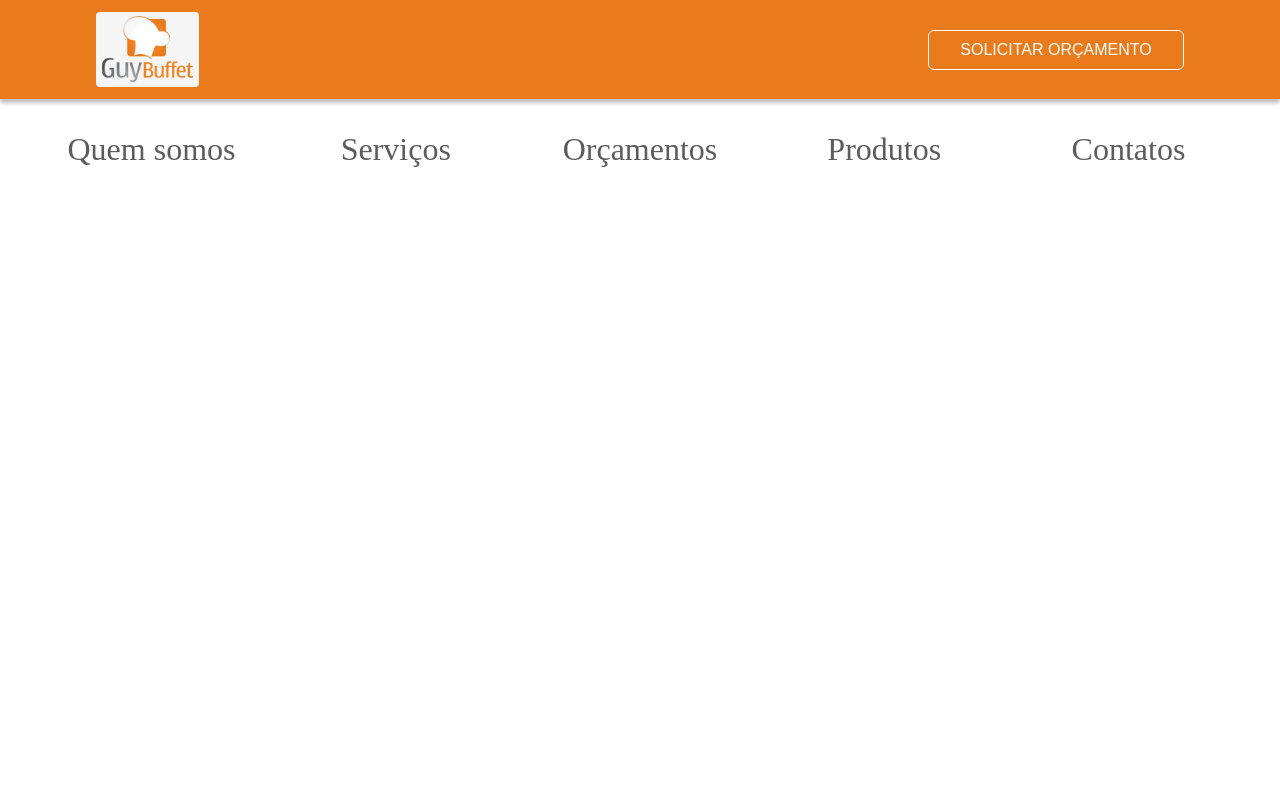
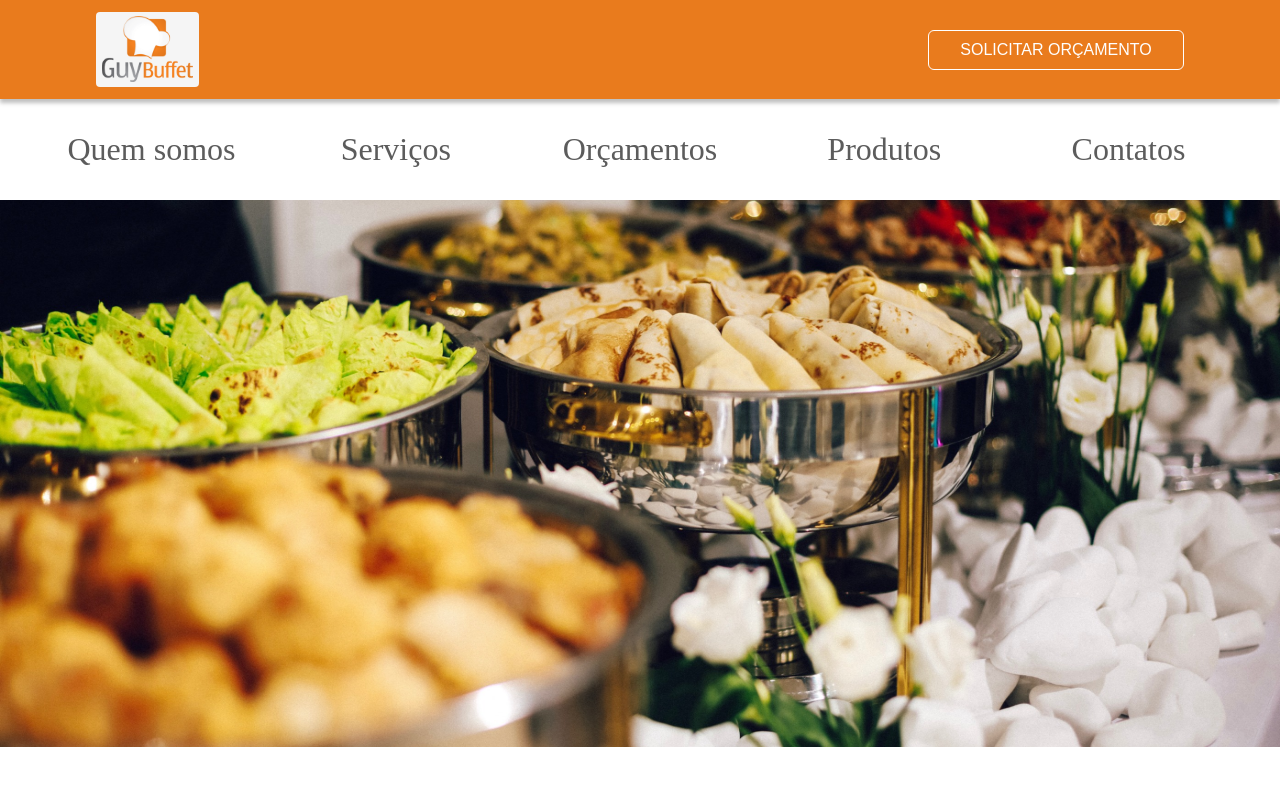
Before and after one commit to LucasMtss/guy-buffet, a React (Vite) app: page / in a window 1280 px wide. Shown: the top 786 px of the page. Built offline with nearby package versions, Linux system fonts and the light colour scheme.

Commit message:
adicao do banner

```diff
--- a/src/components/Banner/index.tsx
+++ b/src/components/Banner/index.tsx
@@ -0,0 +1,12 @@
+import  {  Image } from'./style.ts'
+import imageBanner from '../../assets/banner.png'
+
+function Banner() {
+
+    return (
+        <Image src={imageBanner}/>
+    )
+
+
+}
+export default Banner
--- a/src/components/Banner/style.ts
+++ b/src/components/Banner/style.ts
@@ -0,0 +1,8 @@
+import { styled } from "styled-components";
+
+export const Image = styled.img`
+width: 100vw;
+background-size: cover;
+background-repeat: no-repeat;
+height: 547px;
+`
--- a/src/pages/Home/index.tsx
+++ b/src/pages/Home/index.tsx
@@ -1,3 +1,4 @@
+import Banner from "../../components/Banner";
 import Header from "../../components/Header";
 import Navbar from "../../components/Navbar";
 import { Container } from "./style";
@@ -11,6 +12,7 @@ function Home(){
         <Container>
         <Header />
         <Navbar/>
+        <Banner/>
 
         </Container>
 
```
Also changed, not shown: src/assets/banner.png (added).
